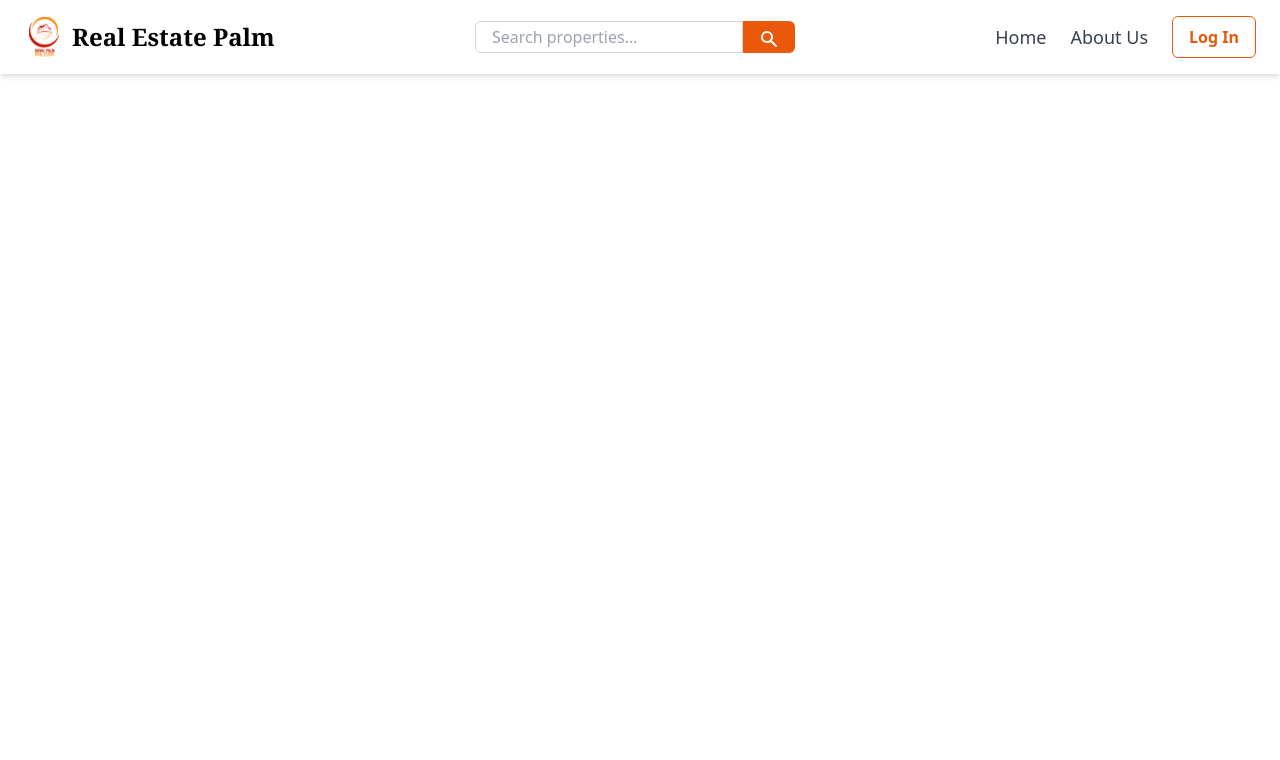
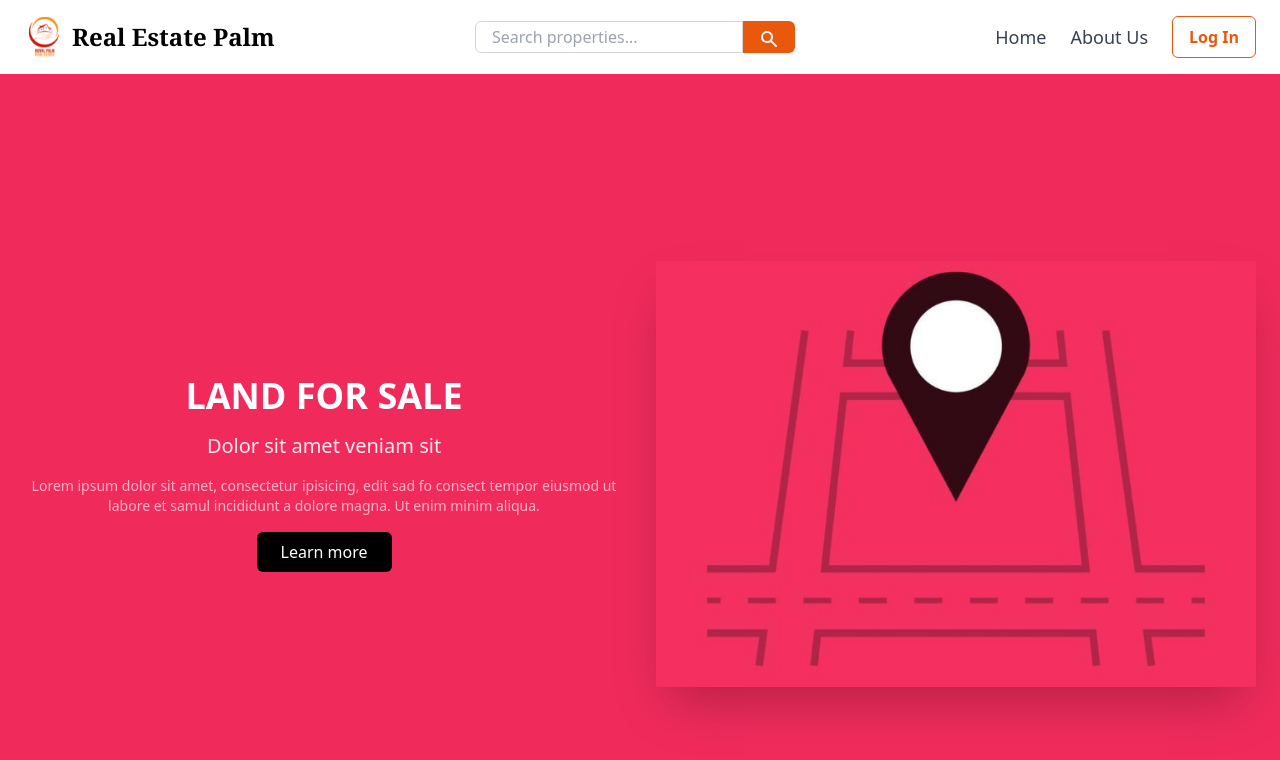
Before and after one commit to biyasshresth/royal-pam, a React (Vite) app: page /BuyPage in a window 1280 px wide. Shown: the top 760 px of the page. Built offline with nearby package versions, Linux system fonts and the light colour scheme.

Commit message:
update buy page

```diff
--- a/src/App.jsx
+++ b/src/App.jsx
@@ -3,7 +3,7 @@ import { BrowserRouter as Router, Routes, Route } from "react-router-dom";
 import Home from "./components/HomePage";
 import Header from "./components/header";
 import "./App.css";
-import Buy from "./components/Buy";
+import BuyPage from "./components/BuyPage";
 import Sell from "./components/Sell";
 import Rent from "./components/Rent";
 import Contact from "./components/Contact";
@@ -20,7 +20,7 @@ import TermsPolicy from "./components/TermsPolicy";
 import Privacy from "./components/Privacy";
 import DataDeletion from "./components/DataDeletion";
 import AboutUs from "./components/AboutUs";
-import Faq from "./components/faq";
+import Faq from "./components/Faq";
 import NewsBlogs from "./components/NewsBlogs";
 import DowntownPlot from "./components/Newsblogs/DowntownPlots";
 import DownTown from "./components/Newsblogs/DownTown";
@@ -34,7 +34,7 @@ const App = () => {
       <Header isLoggedIn={isLoggedIn} setIsLoggedIn={setIsLoggedIn} />
       <Routes>
         <Route path="/" element={<Home />} />
-        <Route path="/buy" element={<Buy />} />
+        <Route path="/BuyPage" element={<BuyPage />} />
         <Route path="/Sell" element={<Sell />} />
         <Route path="/Rent" element={<Rent />} />
         <Route path="/Contact" element={<Contact />} />
--- a/src/components/buy.jsx
+++ b/src/components/BuyPage.jsx
@@ -1,7 +1,7 @@
 import React from "react";
 import LandMark from "../assets/LandMark.png";
 
-export default function Buy() {
+export default function BuyPage() {
   return (
     <section className="bg-[#f02b5c] min-h-screen flex items-center justify-center px-6">
       <div className="container mx-auto grid md:grid-cols-2 gap-8 items-center">
```
